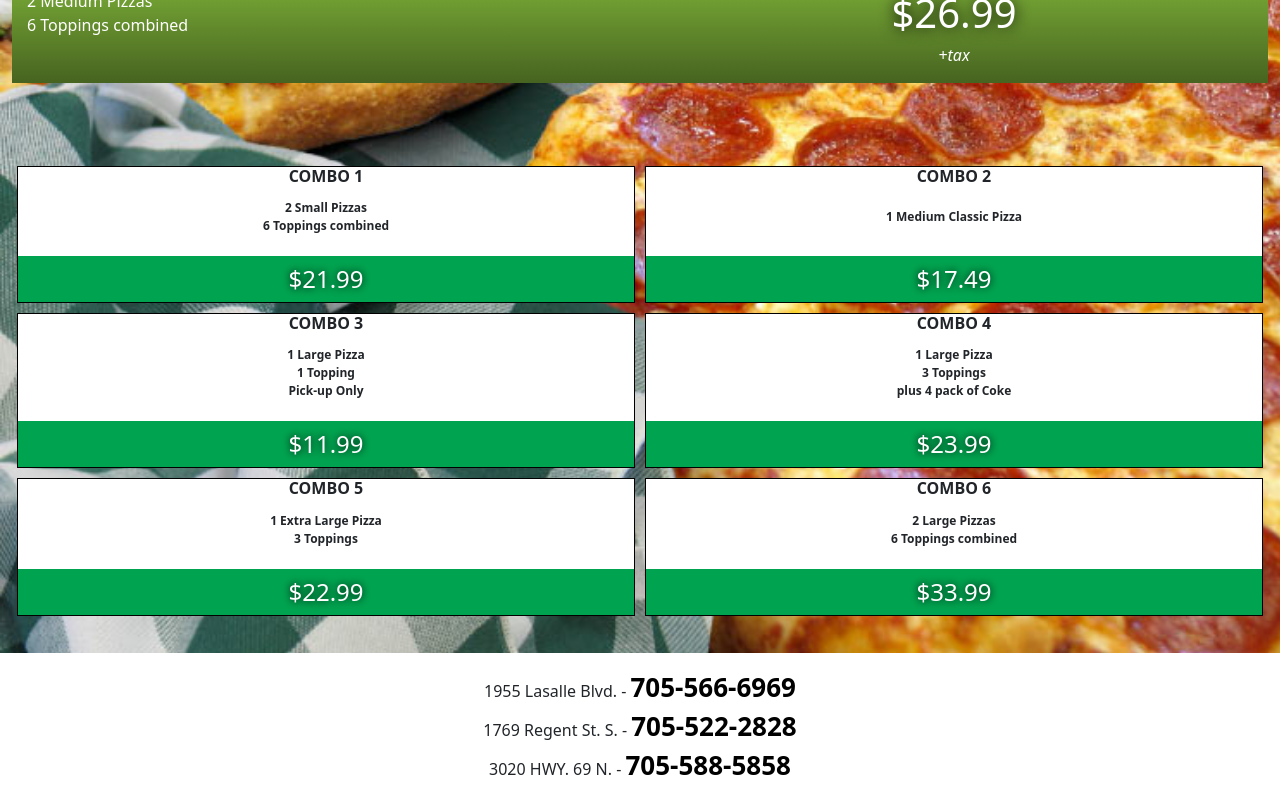
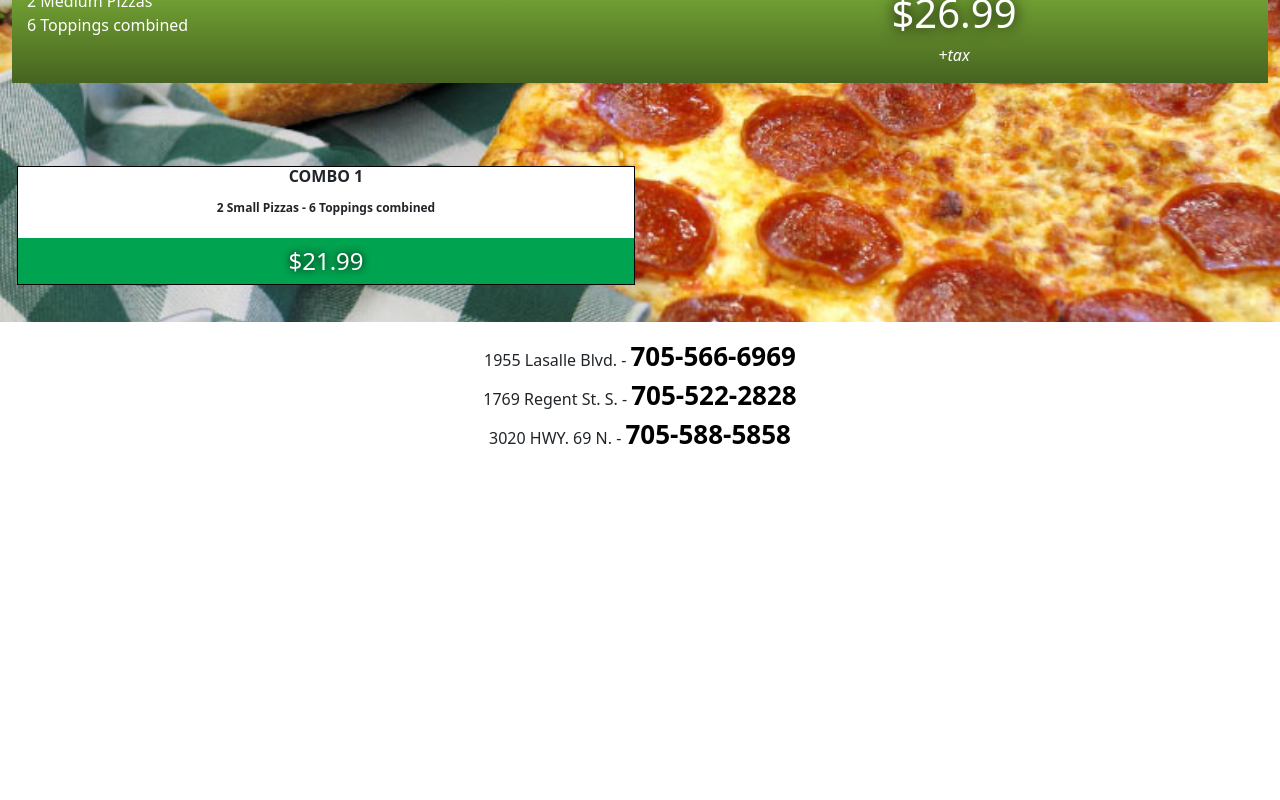
Before and after one commit to RadriaansNES/app, a React (Create React App) app: page / in a window 1280 px wide. Shown: the part 460-1260 px from the top of the page. After the commit the page ends 929 px from the top, so only its background shows below. Built offline with nearby package versions, Linux system fonts and the light colour scheme.

Commit message:
Cart partial implementation.

```diff
--- a/package.json
+++ b/package.json
@@ -10,9 +10,11 @@
     "react": "^18.2.0",
     "react-bootstrap": "^2.8.0",
     "react-dom": "^18.2.0",
+    "react-redux": "^8.1.2",
     "react-router": "^6.15.0",
     "react-router-dom": "^6.15.0",
     "react-scripts": "5.0.1",
+    "redux": "^4.2.1",
     "web-vitals": "^2.1.4"
   },
   "scripts": {
--- a/src/App.css
+++ b/src/App.css
@@ -188,6 +188,7 @@ h4 {
 .menu {
   background-image: url(../src/imgs/specialties-bkgd.jpg);
   background-size: cover;
+  min-height: 500px;
 }
 
 .BYOP {
@@ -274,5 +275,17 @@ h2 {
 }
 
 #ClassicsZa {
-  padding-bottom: 60px;
+  padding-bottom: 20px;
 }
+
+/* Checkout Component */
+
+.Checkout {
+  display: flexbox;
+  background-color: white;
+  margin: 40px 12px 30px 12px;
+  border: 1px solid black;
+  min-height: 300px;
+  padding: 20px;
+  text-align: center;
+}
--- a/src/App.js
+++ b/src/App.js
@@ -9,9 +9,16 @@ import 'bootstrap/dist/css/bootstrap.min.css';
 import './App.css';
 import BYOPizza from './components/Pages/BYOPizza/BYOPizza';
 import Classics from './components/Pages/Menu/Classics'
+import { createStore } from 'redux';
+import { Provider } from 'react-redux';
+import rootReducer from './redux/reducers';
+import ShoppingCart from './components/Cart/ShoppingCart';
+
+const store = createStore(rootReducer);
 
 function App() {
   return (
+    <Provider store={store}>
       <Router>
         <Routes>
           <Route path='/' element={<WhatsNew />} />
@@ -22,8 +29,10 @@ function App() {
           <Route path="/SideOrders" element={<SideOrders />} />
           <Route path="/Beverages" element={<Beverages />} />
           <Route path="/DeliveryMap" element={<DeliveryMap />} />
+          <Route path="/checkout" element={<ShoppingCart />} />
         </Routes>
       </Router>
+    </Provider>
   );
 }
 
--- /dev/null
+++ b/src/components/Cart/ShoppingCart.jsx
@@ -0,0 +1,38 @@
+import React from 'react';
+import { connect } from 'react-redux';
+import { removeFromCart } from '../../redux/actions';
+import Layout from '../LayoutComp/Layout';
+
+function ShoppingCart({ cartItems, removeFromCart }) {
+  return (
+    <Layout>
+      <div className='menu'>
+        <div className='header'>
+          <h1>YOUR CART</h1>
+        </div>
+        <div className='Checkout'>
+          {cartItems.length === 0 ? (
+            <p>Your cart is empty.</p>
+          ) : (
+            <ul>
+              {cartItems.map((item) => (
+                <li key={item.id}>
+                  <span>{item.name}</span>
+                  <span>Quantity: {item.quantity}</span>
+                  <span>Price: ${item.price.toFixed(2)}</span>
+                  <button onClick={() => removeFromCart(item.id)}>Remove</button>
+                </li>
+              ))}
+            </ul>
+          )}
+        </div>
+      </div>
+    </Layout>
+  );
+}
+
+const mapStateToProps = (state) => ({
+  cartItems: state.cart.cartItems,
+});
+
+export default connect(mapStateToProps, { removeFromCart })(ShoppingCart);
--- a/src/components/LayoutComp/Navbar.jsx
+++ b/src/components/LayoutComp/Navbar.jsx
@@ -5,19 +5,22 @@ import logo from '../../imgs/logo.jpg';
 import Menu from '../Pages/Menu/Menu';
 import WhatsNew from '../Pages/Menu/WhatsNew';
 import cart from '../../imgs/cartf.png'
+import { Link } from 'react-router-dom';
 
 function MenuNavbar() {
   return (
     <Navbar expand="lg" className="bg-body-tertiary">
       <Container>
-        <img src={cart} className='cart'alt='Cart for your order'/>
+        <Link to="/checkout">
+          <img src={cart} className='cart' alt='Cart for your order' />
+        </Link>
         <img src={logo} alt='Logo' id='headerLogo' />
-        <Navbar.Toggle aria-controls="basic-navbar-nav" className="custom-toggler"/>
+        <Navbar.Toggle aria-controls="basic-navbar-nav" className="custom-toggler" />
       </Container>
       <Container id='dropdown'>
         <Navbar.Collapse id="basic-navbar-nav">
           <Nav className="me-auto">
-            <Nav.Link href="/WhatsNew" element={WhatsNew}>WHAT'S NEW</Nav.Link>
+            <Nav.Link href="/WhatsNew" element={WhatsNew}>DEALS</Nav.Link>
             <Nav.Link href="/Menu" element={Menu}>MENU</Nav.Link>
             <Nav.Link href="/Subs">SUBS</Nav.Link>
             <Nav.Link href="/Salads">SALADS</Nav.Link>
--- a/src/components/Pages/Menu/WhatsNew.jsx
+++ b/src/components/Pages/Menu/WhatsNew.jsx
@@ -1,7 +1,30 @@
 import React from 'react';
+import { connect } from 'react-redux';
+import { addToCart } from '../../../redux/actions'; // Import the addToCart action
 import Layout from '../../LayoutComp/Layout';
 
-function WhatsNew() {
+function WhatsNew({ addToCart }) {
+  // Define an array of combo objects with details
+  const combos = [
+    {
+      id: 1,
+      name: 'COMBO 1',
+      description: '2 Small Pizzas - 6 Toppings combined',
+      price: 21.99,
+    },
+    // Define other combo objects here
+  ];
+
+  // Function to add a combo to the cart
+  const handleAddToCart = (combo) => {
+    addToCart({
+      id: combo.id,
+      name: combo.name,
+      quantity: 1, // You can adjust this based on user input or logic
+      price: combo.price,
+    });
+  };
+
   return (
     <Layout>
       <div className='header'>
@@ -11,43 +34,24 @@ function WhatsNew() {
       <div className='main'>
         <div className='mainCombo'>
           <p className='maininfo'>2 Medium Pizzas<br />6 Toppings combined</p>
-          <p className='mainprice'>Only<br/><span>$26.99</span><em><br/>+tax</em></p>
+          <p className='mainprice'>Only<br /><span>$26.99</span><em><br />+tax</em></p>
         </div>
         <div className='combos'>
-          <div className='combocell'>
-            <h4>COMBO 1</h4>
-            <p>2 Small Pizzas<br />6 Toppings combined</p>
-            <p className='price'>$21.99</p>
-          </div>
-          <div className='combocell'>
-            <h4>COMBO 2</h4>
-            <p>1 Medium Classic Pizza</p>
-            <p className='price'>$17.49</p>
-          </div>
-          <div className='combocell'>
-            <h4>COMBO 3</h4>
-            <p>1 Large Pizza<br />1 Topping<br/>Pick-up Only</p>
-            <p className='price'>$11.99</p>
-          </div>
-          <div className='combocell'>
-            <h4>COMBO 4</h4>
-            <p>1 Large Pizza<br />3 Toppings<br/>plus 4 pack of Coke</p>
-            <p className='price'>$23.99</p>
-          </div>
-          <div className='combocell'>
-            <h4>COMBO 5</h4>
-            <p>1 Extra Large Pizza<br />3 Toppings</p>
-            <p className='price'>$22.99</p>
-          </div>
-          <div className='combocell'>
-            <h4>COMBO 6</h4>
-            <p>2 Large Pizzas<br />6 Toppings combined</p>
-            <p className='price'>$33.99</p>
-          </div>
+          {combos.map((combo) => (
+            <div
+              className='combocell'
+              key={combo.id}
+              onClick={() => handleAddToCart(combo)} // Clicking anywhere inside the div will trigger addToCart
+            >
+              <h4>{combo.name}</h4>
+              <p>{combo.description}</p>
+              <p className='price'>${combo.price.toFixed(2)}</p>
+            </div>
+          ))}
         </div>
       </div>
     </Layout>
   );
 }
 
-export default WhatsNew;
+export default connect(null, { addToCart })(WhatsNew);
--- /dev/null
+++ b/src/redux/actions.js
@@ -0,0 +1,9 @@
+export const addToCart = (item) => ({
+    type: 'ADD_TO_CART',
+    payload: item,
+  });
+
+  export const removeFromCart = (itemId) => ({
+    type: 'REMOVE_FROM_CART',
+    payload: itemId,
+  });
--- /dev/null
+++ b/src/redux/reducers.js
@@ -0,0 +1,28 @@
+import { combineReducers } from 'redux';
+
+const initialState = {
+    cartItems: [],
+};
+
+const cartReducer = (state = initialState, action) => {
+    switch (action.type) {
+        case 'ADD_TO_CART':
+            return {
+                ...state,
+                cartItems: [...state.cartItems, action.payload],
+            };
+        case 'REMOVE_FROM_CART':
+            return {
+                ...state,
+                cartItems: state.cartItems.filter((item) => item.id !== action.payload),
+            };
+        default:
+            return state;
+    }
+};
+
+const rootReducer = combineReducers({
+    cart: cartReducer,
+});
+
+export default rootReducer;
```
Also changed, not shown: 1 other file (tests, documents, lock files or other folders). Lines whose indentation alone changed are shown as unchanged.
